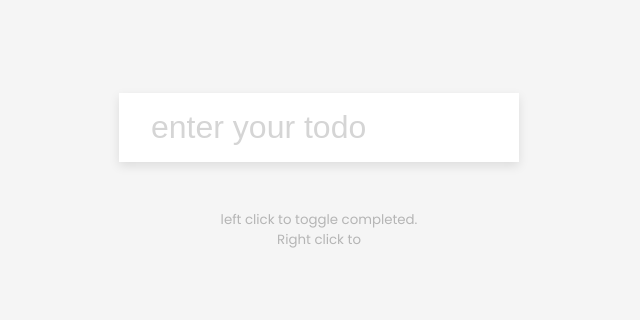
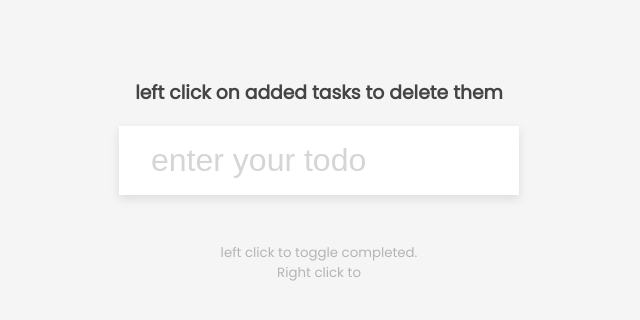
Before and after one commit to MuhammadZohaibAwan/to-do-list-JS, a plain HTML site: page index.html in a window 1280 px wide. Shown: the part 456-776 px from the top of the page, without its empty margins (321-961 px from the left). Drawn offline with Linux system fonts and the light colour scheme.

Commit message:
Update index.html

```diff
--- a/index.html
+++ b/index.html
@@ -8,6 +8,7 @@
   </head>
   <body>
     <h1>todos</h1>
+    <h3>left click on added tasks to delete them</h3>
     <form id="form">
       <input
         type="text"
```
